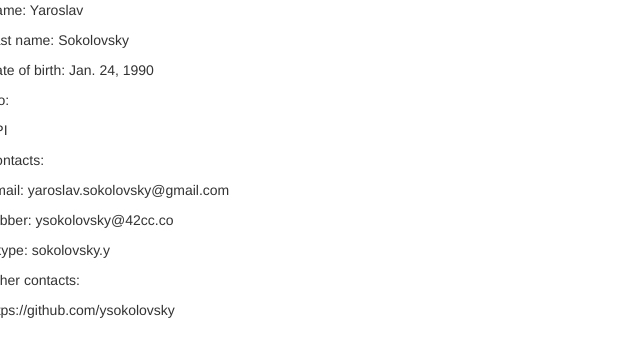
After one commit to ysokolovsky/42cc-test, a Django app: template test42cc/templates/contact.html in a window 1280 px wide. The commit adds this page. Shown: the top 357 px of the page, without its empty margins (0-640 px from the left). Run offline with Django 3.2, Linux system fonts and the light colour scheme; the template is opened without the code that fills it: values that come from a table or form of the project are taken from there, others are empty; data comes from the database, SQL or seed files in the repository; parts of the project's set-up code (start-up, migrations or seed data) failed here and were passed over.

Commit message:
t1_contact: fix settings, added view + template for contacts

```diff
--- a/test42cc/templates/base.html
+++ b/test42cc/templates/base.html
@@ -13,7 +13,7 @@
     <![endif]-->
   </head>
   <body>
-    <h1>initial template</h1>
+    {% block contact %}{% endblock %}
 
     <!-- jQuery (necessary for Bootstrap's JavaScript plugins) -->
     <script src="//code.jquery.com/jquery.js"></script>
--- /dev/null
+++ b/test42cc/templates/contact.html
@@ -0,0 +1,20 @@
+{% extends "base.html" %}
+{% block contact %}
+<div class="row">
+  <div class="span4">
+	<p>Name: {{ contact.f_name }}</p>
+	<p>Last name: {{ contact.l_name }}</p>
+	<p>Date of birth: {{ contact.bday }}</p>
+	<p>Bio:</p>
+	<p>{{ contact.bio }}</p>
+  </div>
+  <div class="span4">
+	<p>Contacts:</p>
+	<p>Email: {{ contact.email }}</p>
+	<p>Jabber: {{ contact.jabber }}</p>
+	<p>Skype: {{ contact.skype }}</p>
+	<p>Other contacts:</p>
+	<p>{{ contact.other }}</p>
+  </div>
+</div>
+{% endblock %}
--- a/test42cc/urls.py
+++ b/test42cc/urls.py
@@ -6,6 +6,7 @@ from django.conf.urls import patterns, include, url
 
 urlpatterns = patterns('',
     # Examples:
+    url(r'^$', 'contact.views.index', name='index'),
     # url(r'^$', 'test42cc.views.home', name='home'),
     # url(r'^test42cc/', include('test42cc.foo.urls')),
 
```
Also changed, not shown: test42cc/contact/views.py (+10 -1 lines), test42cc/settings.py (+5 -4 lines).
